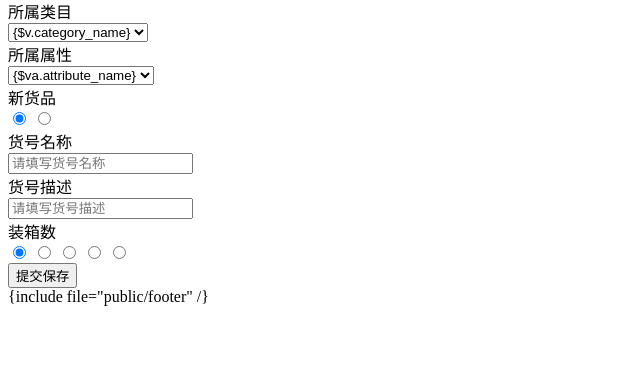
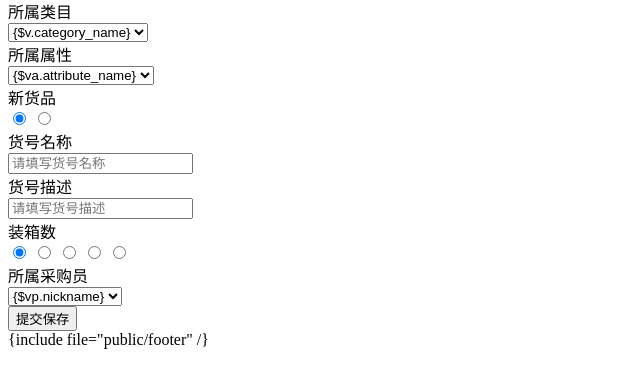
Before and after one commit to hahah7307/nbtlz-shipment, a PHP site: page /DbName/application/Manage/view/sku/add.php in a window 1280 px wide. Shown: the part 75-463 px from the top of the page, without its empty margins (0-640 px from the left). Run offline with PHP 8.4, Linux system fonts and the light colour scheme.

Commit message:
外销编号3-30：采购可自己领取货号

```diff
--- a/application/Manage/validate/SkuValidate.php
+++ b/application/Manage/validate/SkuValidate.php
@@ -12,6 +12,7 @@ class SkuValidate extends Validate
         'created_id'    =>  'require',
         'category_id'   =>  'require',
         'attribute_id'  =>  'require',
+        'purchaser_id'  =>  'require',
     ];
 
     protected $message = [
@@ -24,10 +25,11 @@ class SkuValidate extends Validate
         'created_id'    =>  '领取人',
         'category_id'   =>  '所属类目',
         'attribute_id'  =>  '所属属性',
+        'purchaser_id'  =>  '所属采购',
     ];
 
     protected $scene = [
-        'add'           =>  ['sku', 'name', 'created_id', 'category_id', 'attribute_id'],
-        'edit'          =>  ['sku', 'name', 'created_id', 'category_id', 'attribute_id'],
+        'add'           =>  ['sku', 'name', 'created_id', 'category_id', 'attribute_id', 'purchaser_id'],
+        'edit'          =>  ['sku', 'name', 'created_id', 'category_id', 'attribute_id', 'purchaser_id'],
     ];
 }
--- a/application/Manage/view/public/left.php
+++ b/application/Manage/view/public/left.php
@@ -13,7 +13,7 @@
                         <cite>控制台</cite>
                     </a>
                 </li>
-                {if condition="$user.id eq 14 or $user.super"}
+                {if condition="in_array(7, $role) or $user.super"}
                 <li data-name="Storage" class="layui-nav-item">
                     <a layui-href="javascript:;" lay-tips="货号管理" lay-direction="2">
                         <i class="layui-icon iconfont icon-chanpin"></i>
--- a/application/Manage/view/sku/add.php
+++ b/application/Manage/view/sku/add.php
@@ -65,6 +65,16 @@
                     <input type="radio" name="box" value="5" title="五箱装">
                 </div>
             </div>
+            <div class="layui-form-item">
+                <label class="layui-form-label">所属采购员</label>
+                <div class="layui-input-block w300">
+                    <select name="purchaser_id" lay-verify="required">
+                        {foreach name="purchaser" item="vp"}
+                        <option value="{$vp.id}" {if condition="$vp.id eq $user.id"}selected{/if}>{$vp.nickname}</option>
+                        {/foreach}
+                    </select>
+                </div>
+            </div>
 			<div class="layui-form-item">
 				<div class="layui-input-block">
 					<button class="layui-btn w200" lay-submit lay-filter="formCoding">提交保存</button>
--- a/application/Manage/view/sku/index.php
+++ b/application/Manage/view/sku/index.php
@@ -36,6 +36,7 @@
 					<col>
 					<col>
 					<col>
+					<col width="100">
 					<col width="80">
 					<col width="80">
 				</colgroup>
@@ -46,6 +47,7 @@
 						<th>描述</th>
 						<th>所属类目</th>
 						<th>所属属性</th>
+						<th>所属采购</th>
 						<th class="tc">是否启用</th>
 						<th class="tc">操作</th>
 					</tr>
@@ -58,6 +60,7 @@
 							<td>{$v.description}</td>
 							<td>{$v.category.parent.name} - {$v.category.name}</td>
 							<td>{$v.attribute.parent.name} - {$v.attribute.name}</td>
+                            <td>{$v.purchaser.nickname}</td>
 							<td class="tc">
 								<input type="checkbox" class="h30" name="look" value="{$v.id}" lay-skin="switch" lay-text="是|否" lay-filter="formLock" {if condition="$v.state eq 1"}checked{/if}>
 							</td>
```
Also changed, not shown: application/Manage/controller/SkuController.php (+9 -2 lines), application/Manage/model/SkuModel.php (+16 -0 lines).
